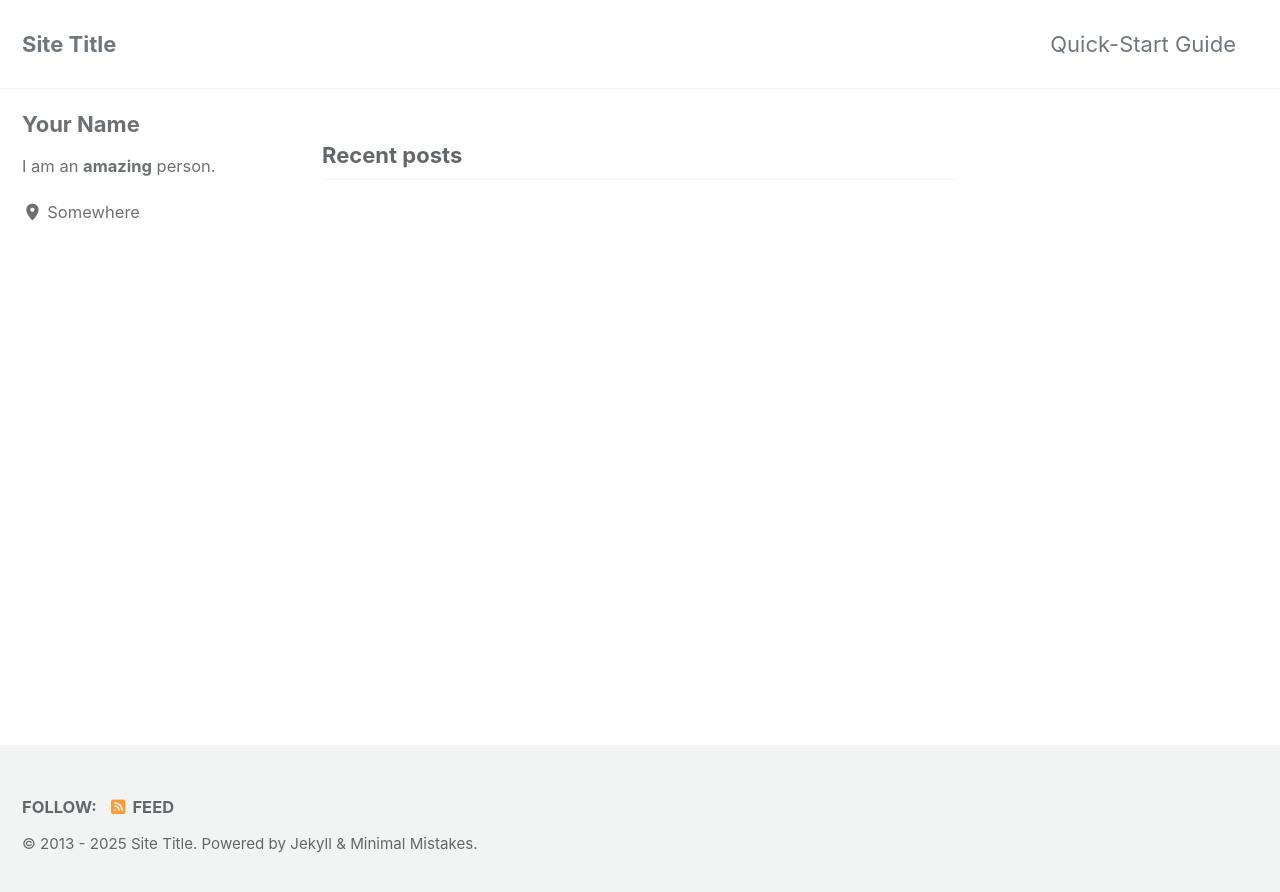
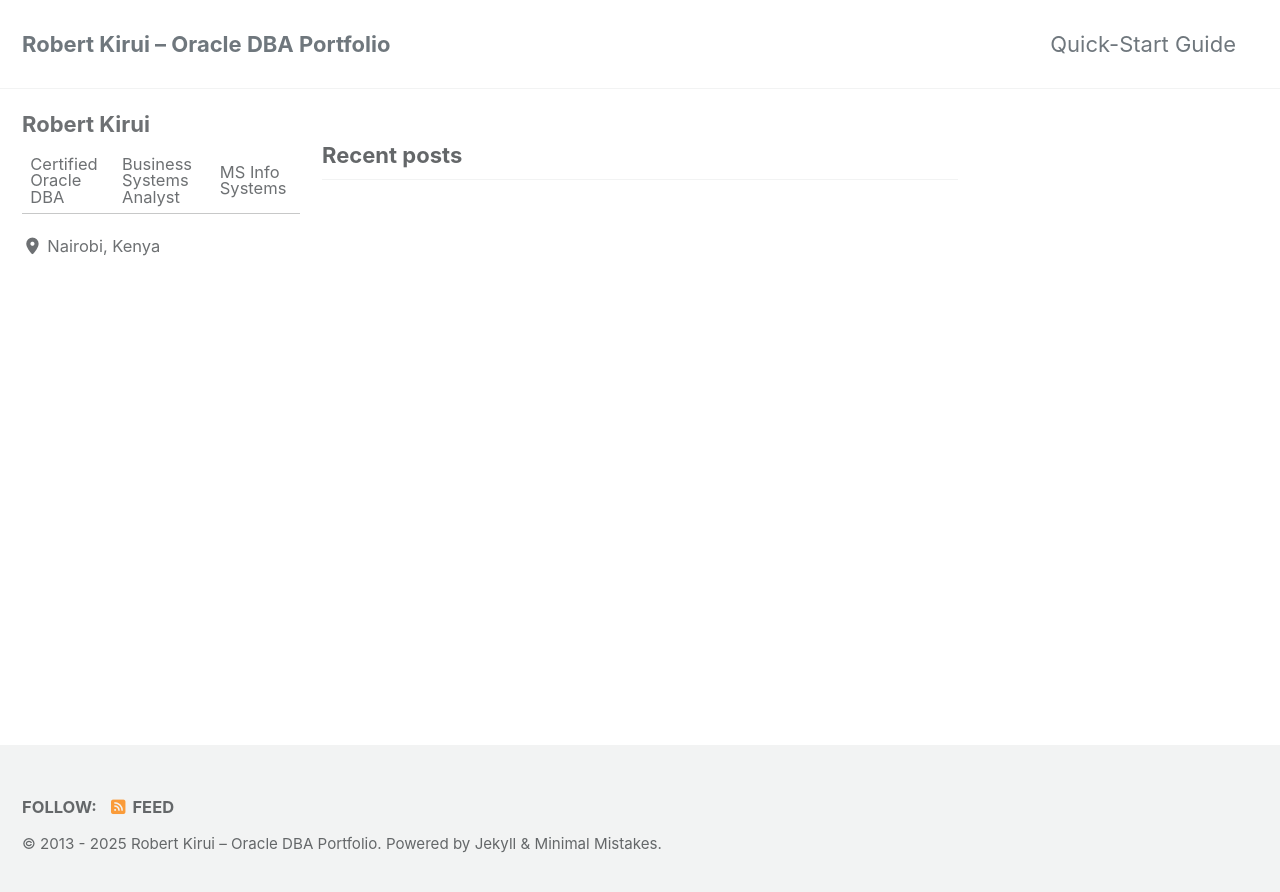
Before and after one commit to Kirui-Robert/Kirui-Robert.github.io, a Jekyll site: the page built from index.html, in a window 1280 px wide. Shown: the top 892 px of the page. Built offline with Jekyll 4.4.1, drawn with Linux system fonts in a browser that asks for light colours; cached includes are drawn as plain includes; the list of posts is cut into pages by our own code.

Commit message:
Updated site config: title, author, and metadata

```diff
--- a/_config.yml
+++ b/_config.yml
@@ -17,12 +17,12 @@ minimal_mistakes_skin    : "default" # "air", "aqua", "contrast", "dark", "dirt"
 # Site Settings
 locale                   : "en-US"
 rtl                      : # true, false (default) # turns direction of the page into right to left for RTL languages
-title                    : "Site Title"
+title                    : "Robert Kirui – Oracle DBA Portfolio"
 title_separator          : "-"
 subtitle                 : # site tagline that appears below site title in masthead
-name                     : "Your Name"
-description              : "An amazing website."
-url                      : # the base hostname & protocol for your site e.g. "https://mmistakes.github.io"
+name                     : "Robert Kirui"
+description              : "Oracle Certified DBA documenting hands-on projects."
+url                      : # the base hostname & protocol for your site e.g. "https://Kirui-Robert.github.io"
 baseurl                  : # the subpath of your site, e.g. "/blog"
 repository               : # GitHub username/repo-name e.g. "mmistakes/minimal-mistakes"
 teaser                   : # path of fallback teaser image, e.g. "/assets/images/500x300.png"
@@ -113,10 +113,10 @@ analytics:
 
 # Site Author
 author:
-  name             : "Your Name"
+  name             : "Robert Kirui"
   avatar           : # path of avatar image, e.g. "/assets/images/bio-photo.jpg"
-  bio              : "I am an **amazing** person."
-  location         : "Somewhere"
+  bio              : "Certified Oracle DBA | Business Systems Analyst | MS Info Systems"
+  location         : "Nairobi, Kenya"
   email            :
   links:
     - label: "Email"
```
